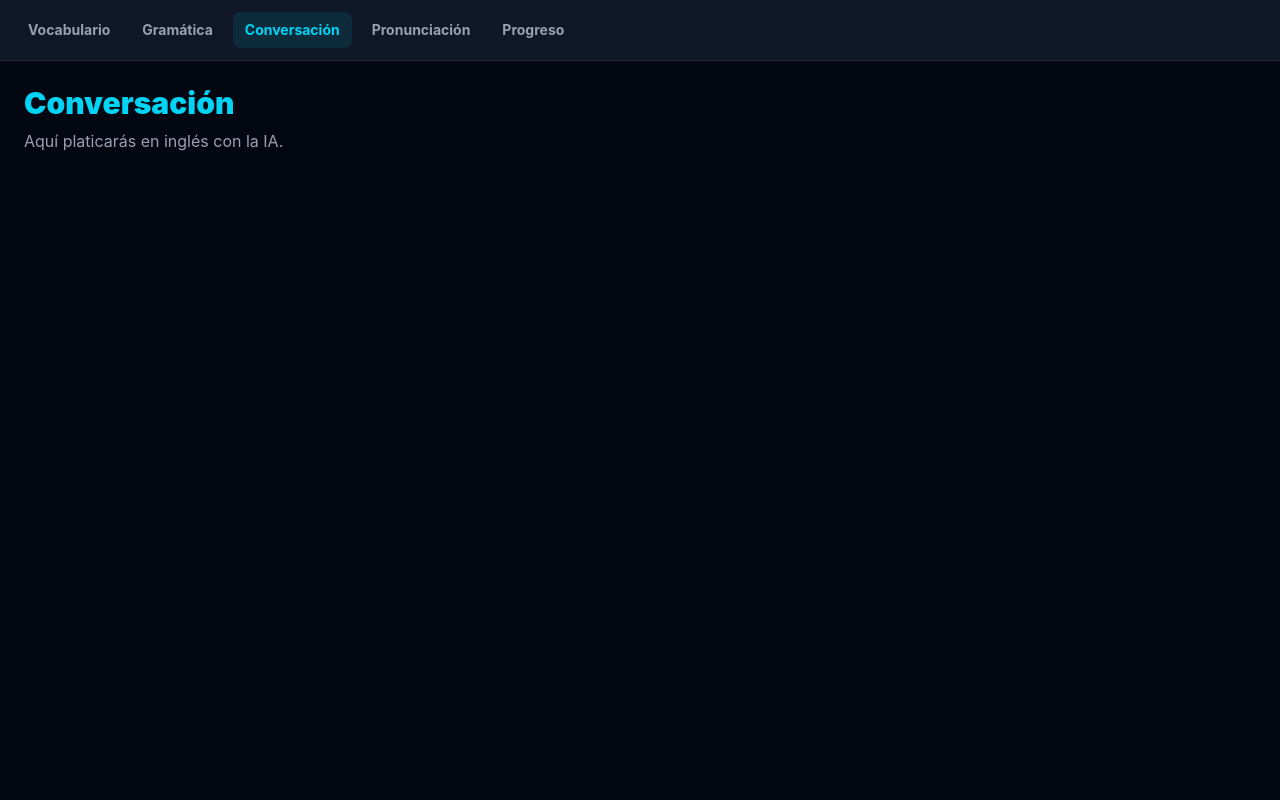
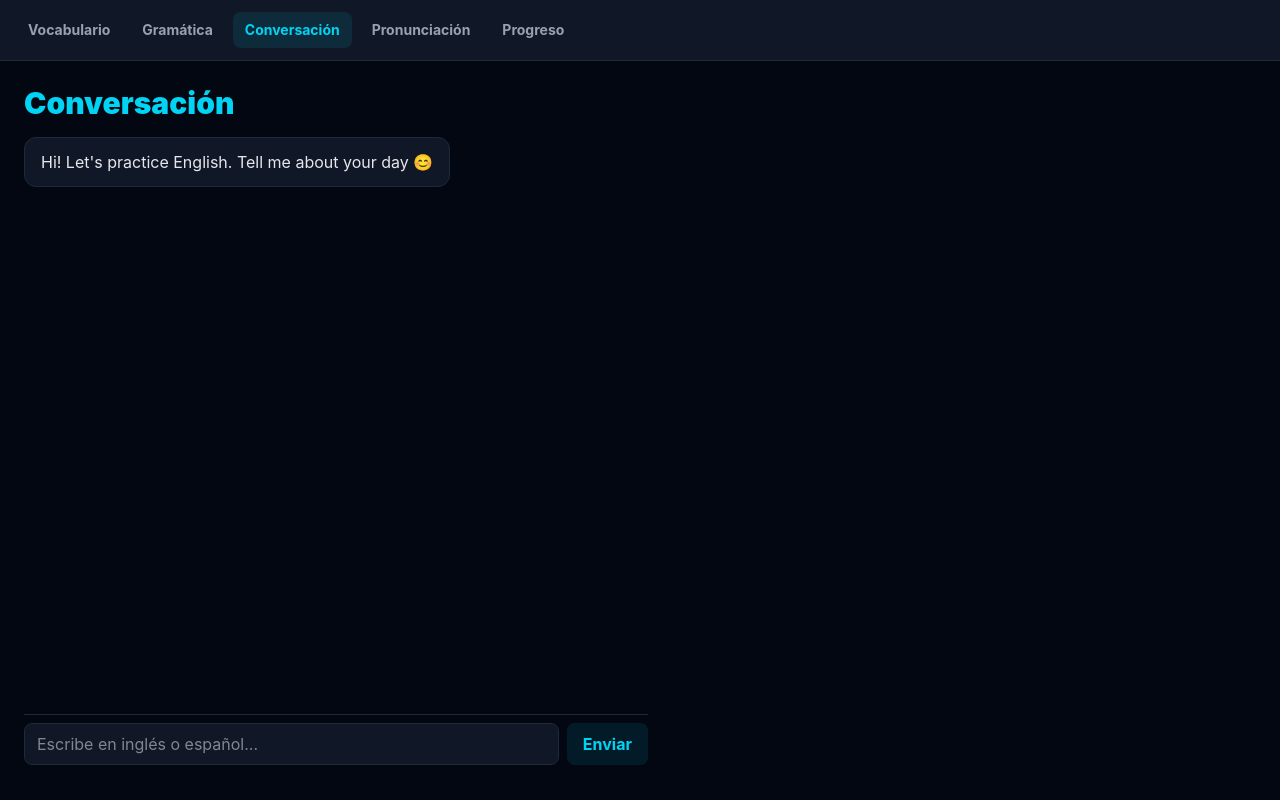
Before and after one commit to GabrielNava1/english-app, a React (Vite) app: page /conversacion in a window 1280 px wide. Built offline with nearby package versions, Linux system fonts and the light colour scheme; no server answers.

Commit message:
Agregar pantalla de chat de Conversacion con Gemini

```diff
--- a/src/pages/Conversacion.jsx
+++ b/src/pages/Conversacion.jsx
@@ -1,8 +1,93 @@
+import { useState, useRef, useEffect } from 'react'
+
 function Conversacion() {
+  const [mensajes, setMensajes] = useState([
+    { autor: 'ia', texto: 'Hi! Let\'s practice English. Tell me about your day 😊' },
+  ])
+  const [entrada, setEntrada] = useState('')
+  const [cargando, setCargando] = useState(false)
+  const finalRef = useRef(null)
+
+  useEffect(() => {
+    finalRef.current?.scrollIntoView({ behavior: 'smooth' })
+  }, [mensajes])
+
+  async function enviarMensaje() {
+    const texto = entrada.trim()
+    if (!texto || cargando) return
+
+    setMensajes((prev) => [...prev, { autor: 'usuario', texto }])
+    setEntrada('')
+    setCargando(true)
+
+    try {
+      const respuesta = await fetch('http://127.0.0.1:5000/conversar', {
+        method: 'POST',
+        headers: { 'Content-Type': 'application/json' },
+        body: JSON.stringify({ mensaje: texto }),
+      })
+      const datos = await respuesta.json()
+      setMensajes((prev) => [...prev, { autor: 'ia', texto: datos.respuesta }])
+    } catch (error) {
+      console.error('Error hablando con el servidor:', error)
+      setMensajes((prev) => [
+        ...prev,
+        { autor: 'ia', texto: '⚠️ No pude conectar con el servidor de Python. ¿Está corriendo?' },
+      ])
+    } finally {
+      setCargando(false)
+    }
+  }
+
+  function manejarEnter(e) {
+    if (e.key === 'Enter' && !e.shiftKey) {
+      e.preventDefault()
+      enviarMensaje()
+    }
+  }
+
   return (
-    <div className="p-6">
-      <h1 className="text-3xl font-black text-cyan-400">Conversación</h1>
-      <p className="text-gray-400 mt-2">Aquí platicarás en inglés con la IA.</p>
+    <div className="p-6 max-w-2xl flex flex-col h-[calc(100vh-72px)]">
+      <h1 className="text-3xl font-black text-cyan-400 mb-4">Conversación</h1>
+
+      <div className="flex-1 overflow-y-auto flex flex-col gap-3 pb-4">
+        {mensajes.map((m, i) => (
+          <div
+            key={i}
+            className={`max-w-[80%] rounded-xl px-4 py-3 whitespace-pre-wrap ${
+              m.autor === 'usuario'
+                ? 'self-end bg-cyan-400/10 text-cyan-100 border border-cyan-400/30'
+                : 'self-start bg-gray-900 text-gray-200 border border-gray-800'
+            }`}
+          >
+            {m.texto}
+          </div>
+        ))}
+        {cargando && (
+          <div className="self-start bg-gray-900 text-gray-500 border border-gray-800 rounded-xl px-4 py-3">
+            Escribiendo...
+          </div>
+        )}
+        <div ref={finalRef} />
+      </div>
+
+      <div className="flex gap-2 pt-2 border-t border-gray-800">
+        <textarea
+          value={entrada}
+          onChange={(e) => setEntrada(e.target.value)}
+          onKeyDown={manejarEnter}
+          placeholder="Escribe en inglés o español..."
+          rows={1}
+          className="flex-1 bg-gray-900 border border-gray-800 rounded-lg px-3 py-2 text-gray-100 resize-none focus:outline-none focus:border-cyan-400/50"
+        />
+        <button
+          onClick={enviarMensaje}
+          disabled={cargando}
+          className="bg-cyan-400/10 text-cyan-400 font-bold px-4 py-2 rounded-lg hover:bg-cyan-400/20 disabled:opacity-50"
+        >
+          Enviar
+        </button>
+      </div>
     </div>
   )
 }
```
